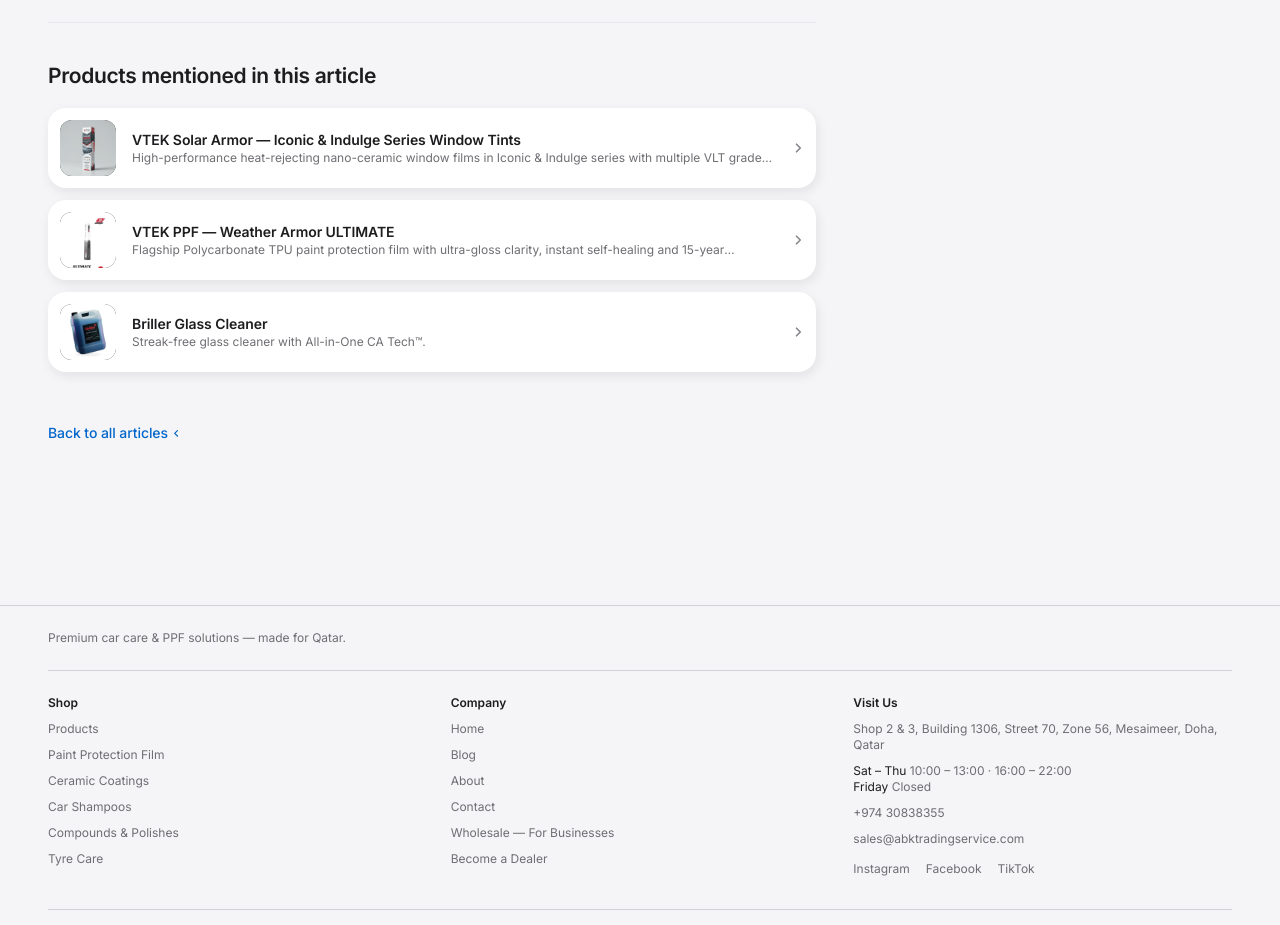
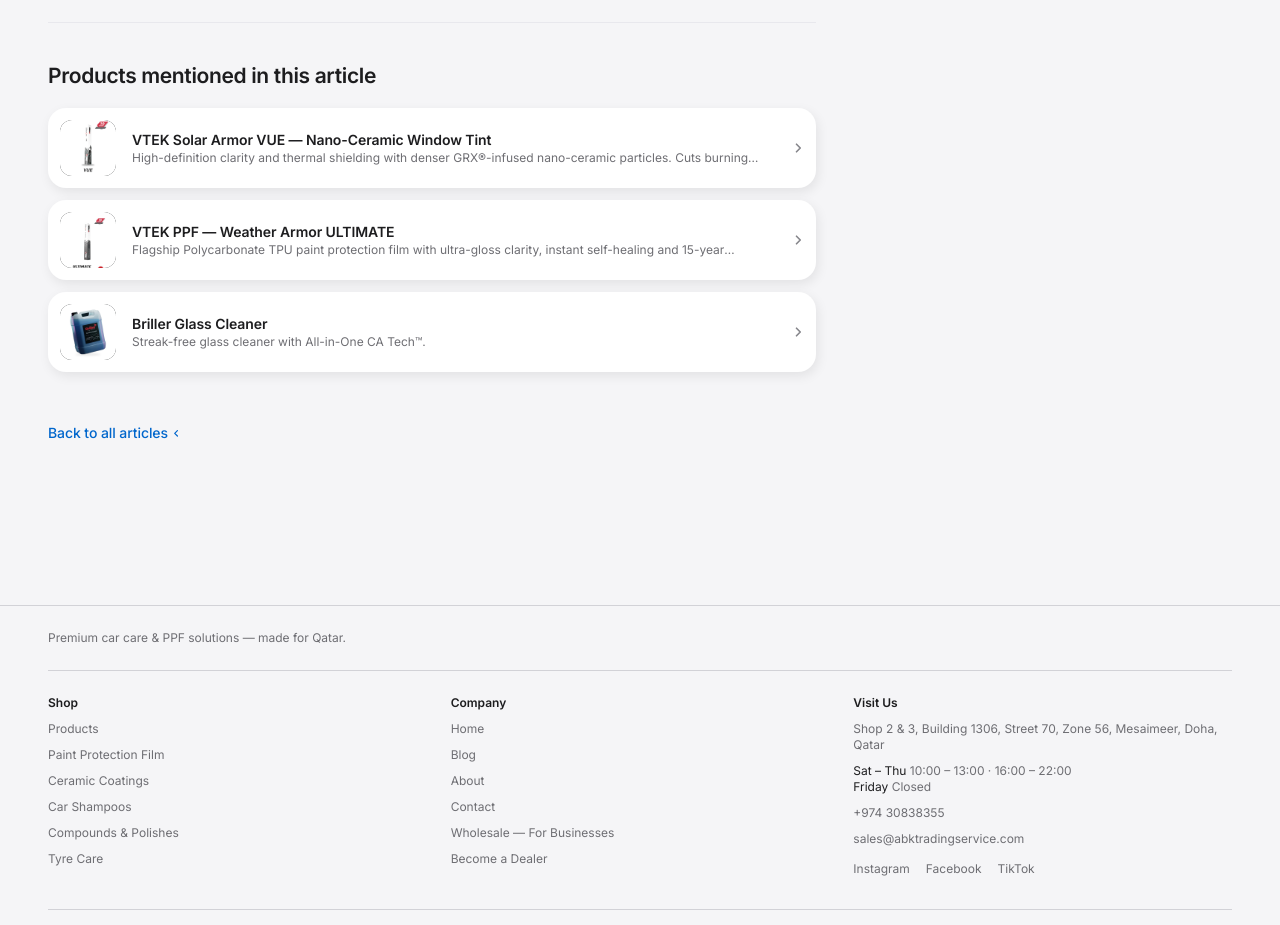
Before and after one commit to ammanabbasi/Qatar-website, a Next.js app: page /en/b2c/blog/window-tinting-rules-qatar-guide in a window 1280 px wide. Shown: the part 1880-2805 px from the top of the page. Built offline with nearby package versions, Linux system fonts and the light colour scheme; no server answers.

Commit message:
feat(vtek): update solar armor VUE window tint photo and product copy

```diff
--- a/src/data/products.ts
+++ b/src/data/products.ts
@@ -289,22 +289,22 @@
     highlight: "vertek-premium",
     updatedAt: "2026-09-01",
   },
-  // ───── VTEK (formerly Vertek) — Solar Armor Window Tints (STAR)
+  // ───── VTEK — Solar Armor VUE Window Tint (STAR)
   {
     slug: "vtek-window-tints",
     brand: "VTEK",
     category: "tint",
     name: {
-      en: "VTEK Solar Armor — Iconic & Indulge Series Window Tints",
-      ar: "VTEK — أفلام تظليل النوافذ Solar Armor (سلسلة Iconic و Indulge)",
+      en: "VTEK Solar Armor VUE — Nano-Ceramic Window Tint",
+      ar: "VTEK Solar Armor VUE — فيلم تظليل النوافذ نانو سيراميك",
     },
     shortDesc: {
-      en: "High-performance heat-rejecting nano-ceramic window films in Iconic & Indulge series with multiple VLT grades and 10-year e-warranty. Fully compliant with Qatar regulations.",
-      ar: "أفلام تظليل سيراميكية عالية الأداء لعزل الحرارة في سلسلتي Iconic و Indulge بدرجات VLT متعددة وضمان إلكتروني 10 سنوات، متوافقة كلياً مع قوانين المرور في قطر.",
+      en: "High-definition clarity and thermal shielding with denser GRX®-infused nano-ceramic particles. Cuts burning solar heat while maintaining razor-sharp optical visibility. 10-year e-warranty.",
+      ar: "توازن مثالي بين وضوح الرؤية عالي الدقة والعزل الحراري بجزيئات GRX® النانو سيراميكية الكثيفة. يقلل حرارة الشمس الشديدة مع رؤية نقية تماماً وضمان إلكتروني 10 سنوات.",
     },
     longDesc: {
-      en: "VTEK® Solar Armor™ window films — featuring the premium Iconic and Indulge Series — cut intense solar heat, block 99% of harmful UV rays, and reduce harsh road glare without compromising optical visibility. Engineered with advanced GRX® nano-ceramic technology, they provide superior infrared (IR) heat shielding and cabin temperature control tailored for extreme Middle Eastern heat. Multiple VLT (Visible Light Transmission) grades are available to match your style and Qatar's Ministry of Interior traffic regulations. Backed by a 10-year official manufacturer e-warranty.",
-      ar: "تعزل أفلام VTEK® Solar Armor™ لتظليل النوافذ — بسلسلتيها الفاخرتين Iconic و Indulge — حرارة الشمس الشديدة بنسبة عالية، وتحجب 99% من الأشعة فوق البنفسجية الضارة، وتقلل الوهج دون التأثير على وضوح الرؤية. صُممت بتقنية النانو سيراميك GRX® المتطورة لتوفير أقصى عزل للأشعة تحت الحمراء وخفض حرارة المقصورة في طقس قطر الصيفي. متوفرة بدرجات نفاذية ضوء (VLT) متعددة تتوافق مع لوائح المرور القطرية، مع ضمان إلكتروني رسمي لمدة 10 سنوات.",
+      en: "The perfect balance of high-definition clarity and thermal shielding. Engineered with a higher density of GRX®-infused nano-ceramic particles, VUE targets the intense wavelengths of solar heat. It dramatically cuts down the burning sensation on your skin while maintaining a pristine, razor-sharp view from the inside looking out.\n\nKey Features:\n• Advanced GRX® Layer: Denser nano-particles for a major step up in heat relief.\n• Pristine Optical View: Eliminates the \"milky\" haze common in lower-tier tints.\n• Blinding Glare Defense: Drastically cuts down harsh sunlight and oncoming headlights.\n• Premium Style: Adds a sleek, factory-tinted aesthetic with enhanced cabin privacy.",
+      ar: "التوازن المثالي بين الوضوح فائق الدقة والعزل الحراري الفائق. صُمم فيلم VUE بكثافة أعلى من جزيئات النانو سيراميك المشبعة بتقنية GRX® لاستهداف أطوال موجات الحرارة الشمسية الشديدة، مما يقلل الإحساس بحرارة الشمس على البشرة مع الحفاظ على رؤية نقية وحادة من الداخل.\n\nالمميزات الرئيسية:\n• طبقة GRX® المتقدمة: جزيئات نانوية أكثر كثافة لتخفيف حراري مضاعف.\n• رؤية بصرية نقية: تقضي على الغباش والضبابية الشائعة في أفلام التظليل العادية.\n• مقاومة الوهج الشديد: تقلل بشكل كبير من سطوع أشعة الشمس وأضواء السيارات المقابلة.\n• مظهر فاخر وأنيق: تمنح السيارة مظهراً أنيقاً يشبه تظليل المصنع مع تعزيز الخصوصية داخل المقصورة.",
     },
     images: [
       "/products/vtek/vtek-solar-armor-window-tint.webp",
@@ -312,15 +312,15 @@
     specs: [
       {
         label: { en: "Series", ar: "السلسلة" },
-        value: { en: "Iconic & Indulge Series", ar: "سلسلة Iconic و Indulge" },
+        value: { en: "VUE Series (Solar Armor)", ar: "سلسلة VUE (Solar Armor)" },
       },
       {
-        label: { en: "Heat Rejection", ar: "عزل الحرارة" },
-        value: { en: "Up to 65% TSER / 90%+ IR Rejection", ar: "حتى ٦٥٪ عزل طاقة شمسية / ٩٠٪+ عزل أشعة تحت حمراء" },
+        label: { en: "Technology", ar: "التقنية" },
+        value: { en: "Advanced GRX® Nano-Ceramic", ar: "تقنية النانو سيراميك GRX® المتقدمة" },
       },
       {
-        label: { en: "UV Protection", ar: "حماية الأشعة فوق البنفسجية" },
-        value: { en: "99% UV Rejection", ar: "٩٩٪ حجب للأشعة فوق البنفسجية" },
+        label: { en: "Optical Clarity", ar: "الوضوح البصري" },
+        value: { en: "High-Definition Clarity & Anti-Glare", ar: "وضوح فائق الدقة ومقاومة الوهج" },
       },
       {
         label: { en: "Compliance", ar: "المطابقة" },
@@ -334,7 +334,7 @@
     audience: "both",
     featured: true,
     highlight: "vertek-premium",
-    updatedAt: "2026-08-31",
+    updatedAt: "2026-09-01",
   },
 
   // ───── Briller Car Care (STAR — line of colored car-wash products)
```
Also changed, not shown: public/og/products/vtek-window-tints.jpg, public/products/vtek/vtek-solar-armor-window-tint.webp.
